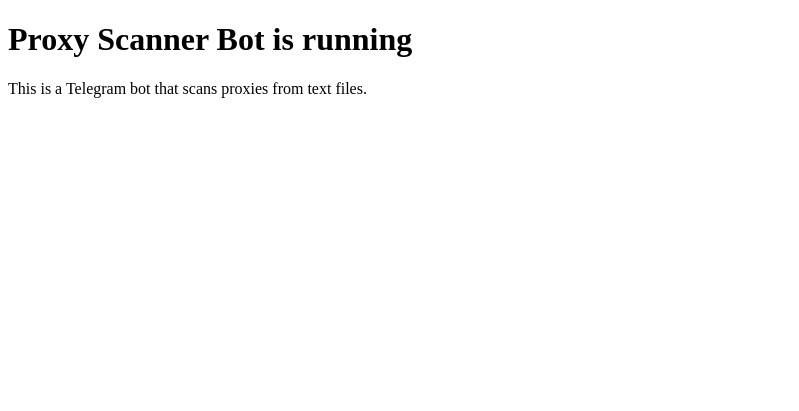
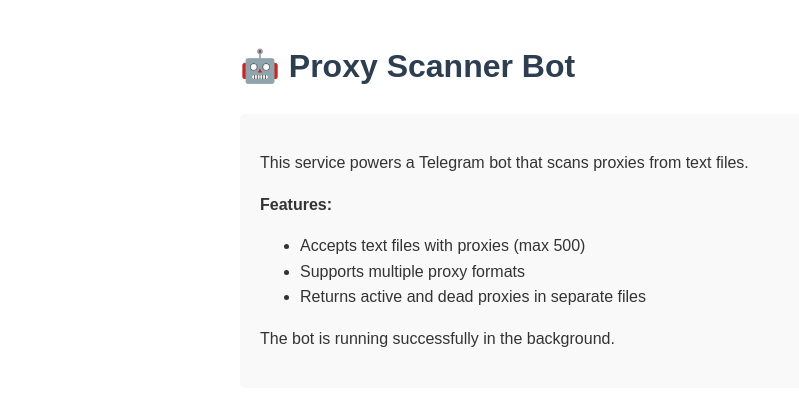
Before and after one commit to stpdwrld/resbot, a website: page public/index.html in a window 1280 px wide. Shown: the whole page, without its empty margins (0-799 px from the left). Drawn offline with Linux system fonts and the light colour scheme.

Commit message:
Update index.html

```diff
--- a/public/index.html
+++ b/public/index.html
@@ -1,10 +1,40 @@
 <!DOCTYPE html>
-<html>
+<html lang="en">
 <head>
-  <title>Proxy Scanner Bot</title>
+    <meta charset="UTF-8">
+    <meta name="viewport" content="width=device-width, initial-scale=1.0">
+    <title>Proxy Scanner Bot</title>
+    <style>
+        body {
+            font-family: Arial, sans-serif;
+            line-height: 1.6;
+            max-width: 800px;
+            margin: 0 auto;
+            padding: 20px;
+            color: #333;
+        }
+        h1 {
+            color: #2c3e50;
+        }
+        .container {
+            background-color: #f9f9f9;
+            padding: 20px;
+            border-radius: 5px;
+            margin-top: 20px;
+        }
+    </style>
 </head>
 <body>
-  <h1>Proxy Scanner Bot is running</h1>
-  <p>This is a Telegram bot that scans proxies from text files.</p>
+    <h1>🤖 Proxy Scanner Bot</h1>
+    <div class="container">
+        <p>This service powers a Telegram bot that scans proxies from text files.</p>
+        <p><strong>Features:</strong></p>
+        <ul>
+            <li>Accepts text files with proxies (max 500)</li>
+            <li>Supports multiple proxy formats</li>
+            <li>Returns active and dead proxies in separate files</li>
+        </ul>
+        <p>The bot is running successfully in the background.</p>
+    </div>
 </body>
 </html>
```
